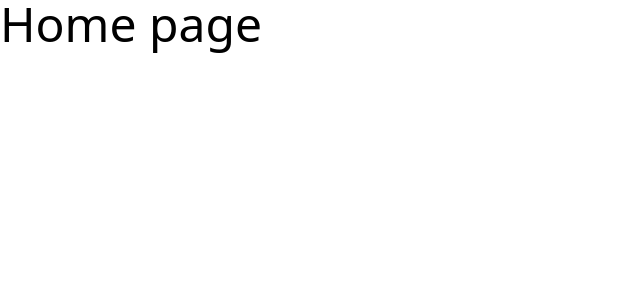
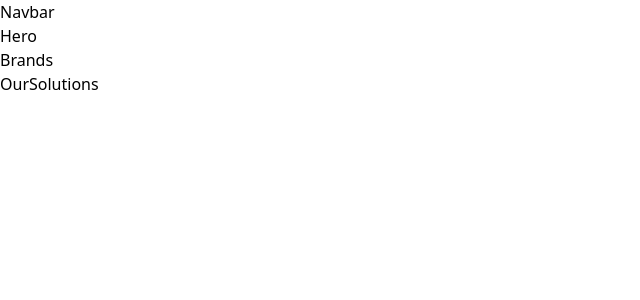
Before and after one commit to Auricmondal/Digicoop, a React (Vite) app in the folder client/: page / in a window 1280 px wide. Shown: the top 300 px of the page, without its empty margins (0-640 px from the left). Built offline with nearby package versions, Linux system fonts and the light colour scheme.

Commit message:
Layout Setup

```diff
--- a/client/package.json
+++ b/client/package.json
@@ -14,6 +14,7 @@
     "motion": "^12.23.12",
     "react": "^19.1.1",
     "react-dom": "^19.1.1",
+    "react-router-dom": "^7.8.2",
     "tailwindcss": "^4.1.12"
   },
   "devDependencies": {
--- a/client/src/App.css
+++ b/client/src/App.css
@@ -1 +1,15 @@
 @import "tailwindcss";
+
+@theme {
+  --color-primary-dark: #001f52;
+  --color-primary: #00286b;
+  --color-dark-tint: #467ffd;
+  --color-tint: #eaf2ff;
+
+  --color-custom-neutral-900: #0f172a;
+  --color-custom-neutral-700: #374151;
+  --color-custom-neutral-500: #6b7280;
+  --color-custom-neutral-300: #e5e7eb;
+
+  --color-white: #ffffff;
+}
--- a/client/src/App.jsx
+++ b/client/src/App.jsx
@@ -1,11 +1,17 @@
+
+import { BrowserRouter as Router, Routes, Route } from "react-router-dom";
+import MainLayout from "./layouts/MainLayout";
+import Home from "./pages/HomePage";
 import "./App.css";
 
-function App() {
+export default function App() {
   return (
-    <>
-      <div className="text-5xl">Home page</div>
-    </>
+    <Router>
+      <Routes>
+        <Route path="/" element={<MainLayout />}>
+          <Route index element={<Home />} />
+        </Route>
+      </Routes>
+    </Router>
   );
 }
-
-export default App;
--- /dev/null
+++ b/client/src/components/sections/Brands.jsx
@@ -0,0 +1,7 @@
+import React from "react";
+
+const Brands = () => {
+  return <div>Brands</div>;
+};
+
+export default Brands;
--- /dev/null
+++ b/client/src/components/sections/Hero.jsx
@@ -0,0 +1,7 @@
+import React from "react";
+
+const Hero = () => {
+  return <div>Hero</div>;
+};
+
+export default Hero;
--- /dev/null
+++ b/client/src/components/sections/OurSolutions.jsx
@@ -0,0 +1,7 @@
+import React from "react";
+
+const OurSolutions = () => {
+  return <div>OurSolutions</div>;
+};
+
+export default OurSolutions;
--- /dev/null
+++ b/client/src/components/shared/Navbar.jsx
@@ -0,0 +1,9 @@
+import React from 'react'
+
+const Navbar = () => {
+  return (
+    <div>Navbar</div>
+  )
+}
+
+export default Navbar
--- /dev/null
+++ b/client/src/layouts/MainLayout.jsx
@@ -0,0 +1,13 @@
+import { Outlet } from "react-router-dom";
+import Navbar from "../components/shared/Navbar";
+
+export default function MainLayout() {
+  return (
+    <div>
+      <Navbar />
+      <main>
+        <Outlet />
+      </main>
+    </div>
+  );
+}
--- a/client/src/pages/HomePage.jsx
+++ b/client/src/pages/HomePage.jsx
@@ -0,0 +1,13 @@
+import Hero from "../components/sections/Hero";
+import Brands from "../components/sections/Brands";
+import OurSolutions from "../components/sections/OurSolutions";
+
+export default function Home() {
+  return (
+    <div className="">
+      <Hero />
+      <Brands />
+      <OurSolutions />
+    </div>
+  );
+}
```
Also changed, not shown: 2 other files (tests, documents, lock files or other folders).
